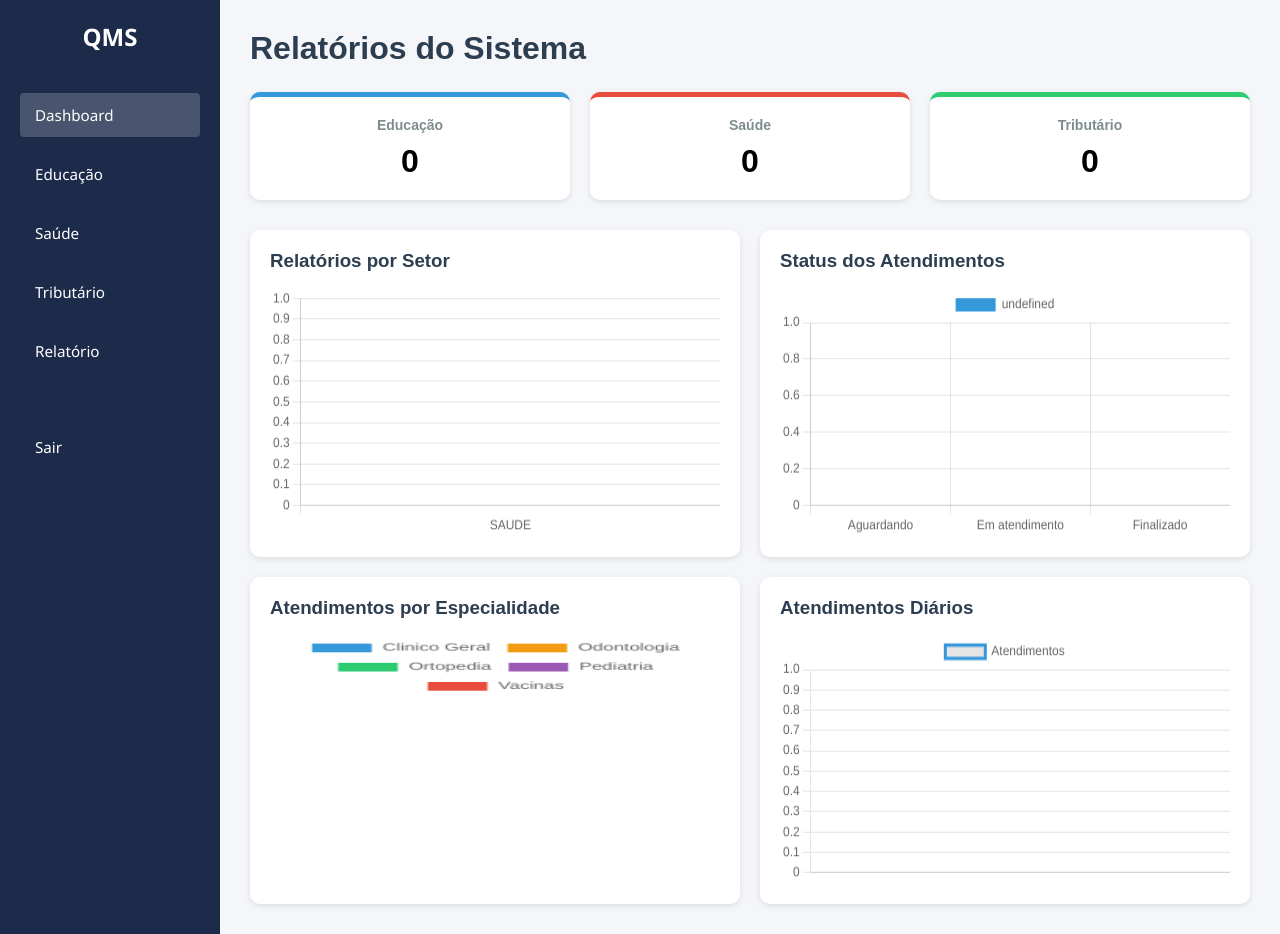
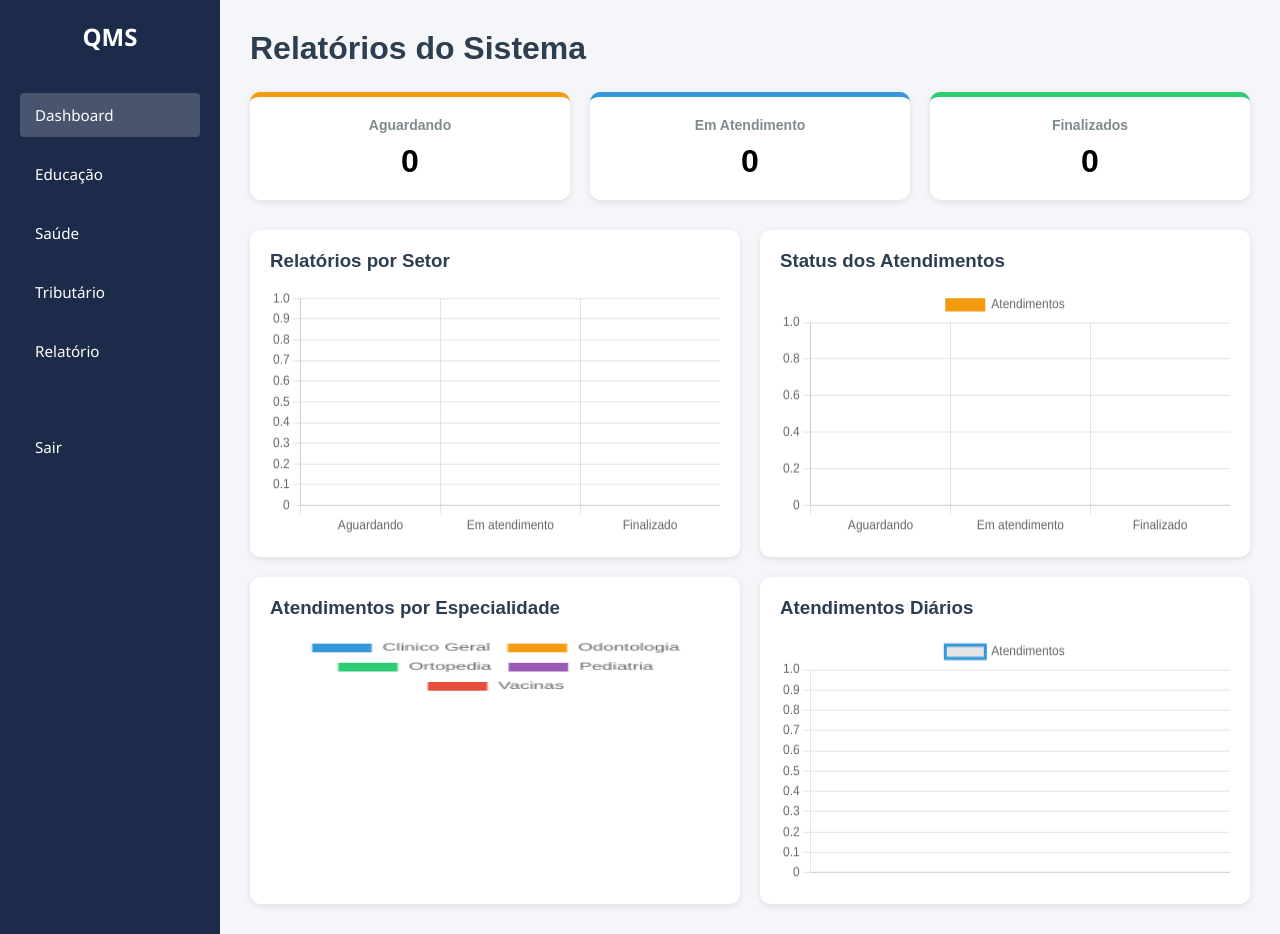
Before and after one commit to LucasVieira4/Projeto_Integrador, a Flask app: page /relatorio in a window 1280 px wide. Run offline with Flask 3, Linux system fonts and the light colour scheme; the visitor is signed in with stand-in values (Sample User, id 1); data that the repository does not hold is empty.

Commit message:
Atualização dos cards superiores do relatório

```diff
--- a/static/css/relatorio.css
+++ b/static/css/relatorio.css
@@ -45,9 +45,17 @@
     box-shadow: 0 2px 6px rgba(0,0,0,0.1);
 }
 
-.edu-border { border-color: #3498db; }
-.sau-border { border-color: #e74c3c; }
-.tri-border { border-color: #2ecc71; }
+.aguardando-border {
+    border-color: #f39c12;
+}
+
+.atendimento-border {
+    border-color: #3498db;
+}
+
+.finalizado-border {
+    border-color: #2ecc71;
+}
 
 .card h3 {
     color: #7f8c8d;
--- a/static/js/relatorio.js
+++ b/static/js/relatorio.js
@@ -1,33 +1,6 @@
-async function buscarDados(setor, elementoId) {
+async function inicializarDashboard() {
 
     try {
-
-        const response = await fetch(`/api/relatorio/${setor}`);
-        const dados = await response.json();
-
-        const total = dados.total_atendimentos || 0;
-
-        document.getElementById(elementoId).innerText = total;
-
-        return total;
-
-    } catch (error) {
-
-        console.error("Erro:", error);
-        return 0;
-    }
-}
-
-async function inicializarDashboard() {
-
-    // ==============================
-    // TOTAL SETOR
-    // ==============================
-
-    const total = await buscarDados(
-        setor,
-        `total-${setor}`
-    );
 
         // ==============================
         // STATUS
@@ -35,6 +8,19 @@
 
         const statusResp = await fetch('/api/status');
         const status = await statusResp.json();
+
+        // ==============================
+        // CARDS SUPERIORES
+        // ==============================
+
+        document.getElementById('card-aguardando').innerText =
+            status.aguardando || 0;
+
+        document.getElementById('card-atendimento').innerText =
+            status.atendimento || 0;
+
+        document.getElementById('card-finalizado').innerText =
+            status.finalizado || 0;
 
         // ==============================
         // PIZZA
@@ -54,7 +40,7 @@
         const diario = await diarioResp.json();
 
         // ==============================
-    // GRÁFICO SETOR
+        // GRÁFICO RESUMO
         // ==============================
 
         new Chart(document.getElementById('graficoSetor'), {
@@ -63,17 +49,38 @@
 
             data: {
 
-            labels: [setor.toUpperCase()],
+                labels: [
+                    'Aguardando',
+                    'Em atendimento',
+                    'Finalizado'
+                ],
 
                 datasets: [{
-                data: [total],
-                backgroundColor: ['#3498db']
+
+                    label: 'Atendimentos',
+
+                    data: [
+                        status.aguardando || 0,
+                        status.atendimento || 0,
+                        status.finalizado || 0
+                    ],
+
+                    backgroundColor: [
+                        '#f39c12',
+                        '#3498db',
+                        '#2ecc71'
+                    ]
                 }]
             },
 
             options: {
+
+                responsive: true,
+
                 plugins: {
-                legend: { display: false }
+                    legend: {
+                        display: false
+                    }
                 }
             }
         });
@@ -88,9 +95,15 @@
 
             data: {
 
-            labels: ['Aguardando', 'Em atendimento', 'Finalizado'],
+                labels: [
+                    'Aguardando',
+                    'Em atendimento',
+                    'Finalizado'
+                ],
 
                 datasets: [{
+
+                    label: 'Atendimentos',
 
                     data: [
                         status.aguardando || 0,
@@ -99,8 +112,8 @@
                     ],
 
                     backgroundColor: [
+                        '#f39c12',
                         '#3498db',
-                    '#f39c12',
                         '#2ecc71'
                     ]
                 }]
@@ -159,6 +172,11 @@
                 }]
             }
         });
+
+    } catch (error) {
+
+        console.error("Erro ao carregar dashboard:", error);
+    }
 }
 
 inicializarDashboard();
--- a/templates/relatorio.html
+++ b/templates/relatorio.html
@@ -33,19 +33,19 @@
 
         <!-- CARDS -->
         <div class="dashboard-grid">
-            <div class="card edu-border">
-                <h3>Educação</h3>
-                <p id="total-educacao">0</p>
+            <div class="card aguardando-border">
+                <h3>Aguardando</h3>
+                <p id="card-aguardando">0</p>
             </div>
 
-            <div class="card sau-border">
-                <h3>Saúde</h3>
-                <p id="total-saude">0</p>
+            <div class="card atendimento-border">
+                <h3>Em Atendimento</h3>
+                <p id="card-atendimento">0</p>
             </div>
 
-            <div class="card tri-border">
-                <h3>Tributário</h3>
-                <p id="total-tributario">0</p>
+            <div class="card finalizado-border">
+                <h3>Finalizados</h3>
+                <p id="card-finalizado">0</p>
             </div>
         </div>
 
```
Lines whose indentation alone changed are shown as unchanged.
